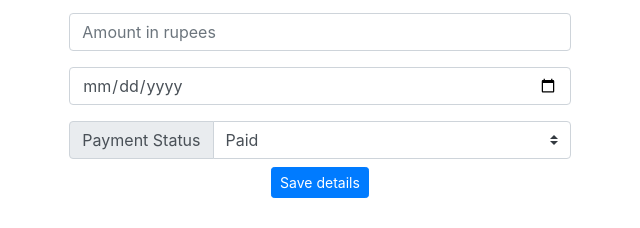
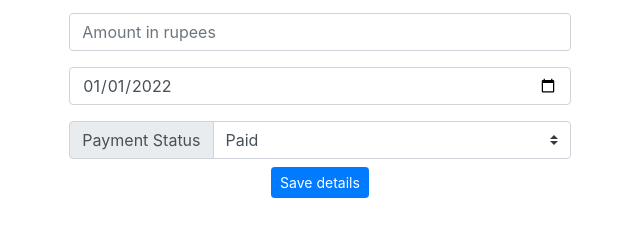
Before and after one commit to swadhinbubaipaul/invoice-frontend, a website with bundled scripts: page index.html in a window 1280 px wide. Shown: the part 208-436 px from the top of the page, 320-960 px from the left. Built offline with nearby package versions, Linux system fonts and the light colour scheme.

Commit message:
small improvements

```diff
--- a/index.html
+++ b/index.html
@@ -63,6 +63,7 @@
             class="form-control"
             placeholder="Invoice date"
             aria-describedby="basic-addon1"
+            value="2022-01-01"
           />
         </div>
         <div class="input-group p-2">
```
